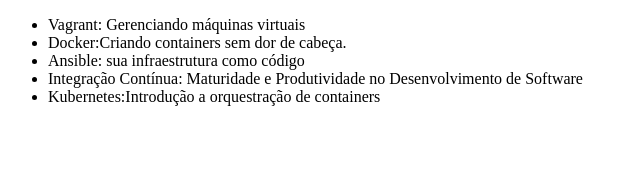
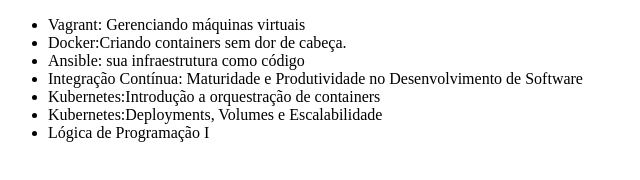
Before and after one commit to josii91/treinamento-alura, a plain HTML site: page index.html in a window 1280 px wide. Shown: the whole page, without its empty margins (0-640 px from the left). Drawn offline with Linux system fonts and the light colour scheme.

Commit message:
Recuperando curso de lógica de programação I

```diff
--- a/index.html
+++ b/index.html
@@ -11,6 +11,8 @@
         <li>Ansible: sua infraestrutura como código</li>
         <li>Integração Contínua: Maturidade e Produtividade no Desenvolvimento de Software</li>
         <li>Kubernetes:Introdução a orquestração de containers</li>
+        <li>Kubernetes:Deployments, Volumes e Escalabilidade</li>
+        <li>Lógica de Programação I</li>
     </ul>
 </body>
 </html>
```
